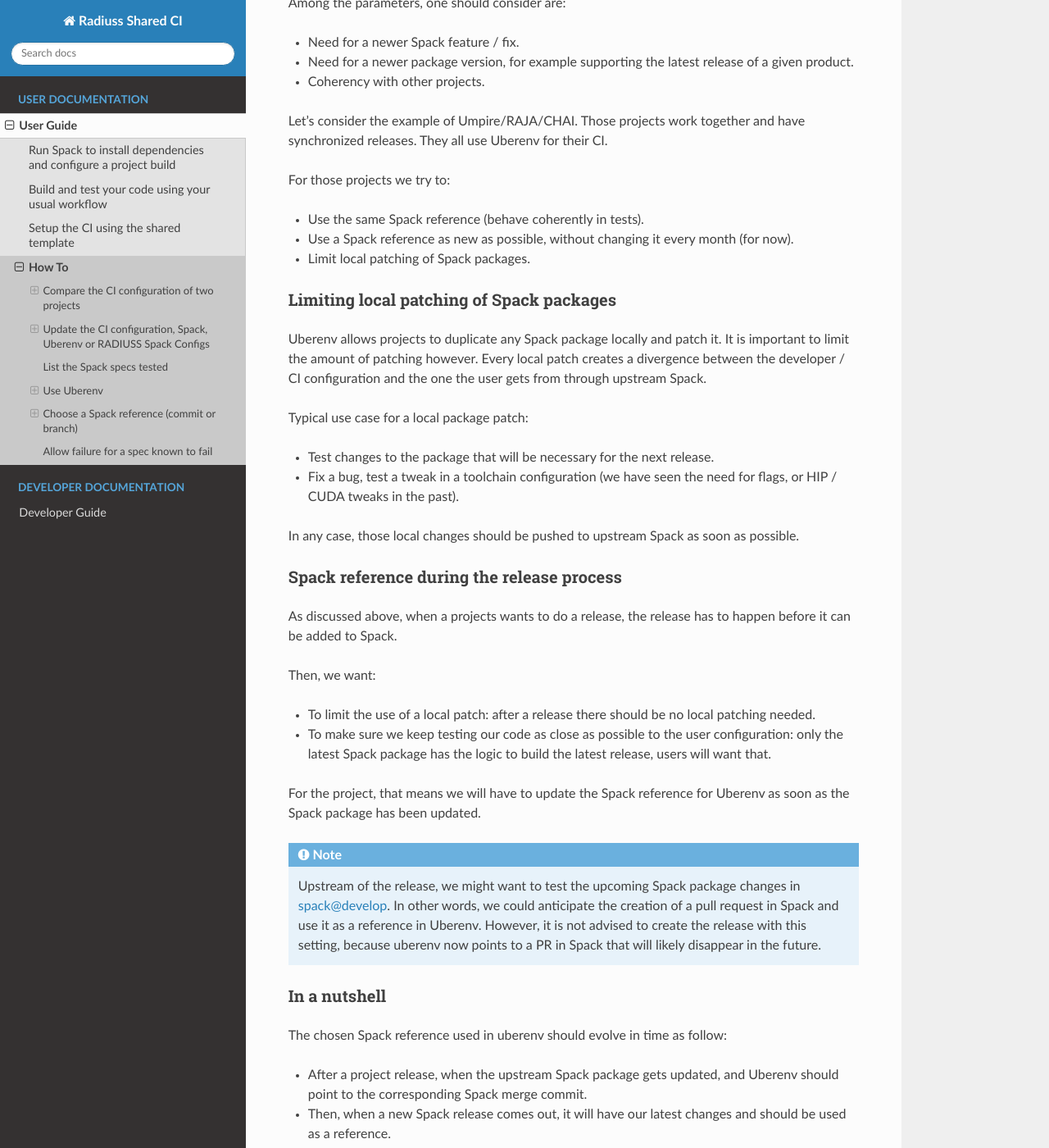
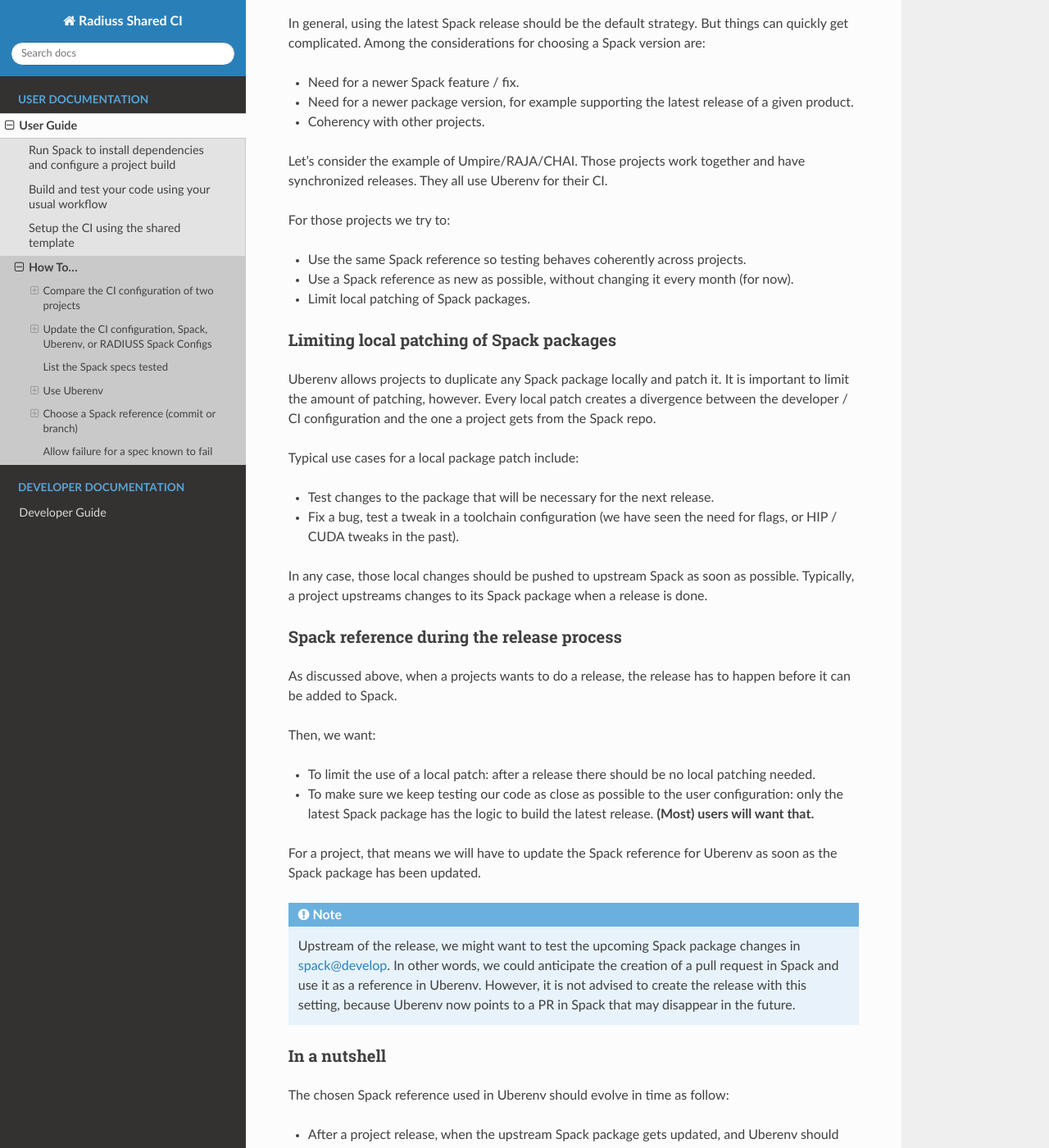
Before and after one commit to LLNL/radiuss-shared-ci, a Sphinx documentation site: the page built from docs/sphinx/user_guide/how_to.rst, in a window 1280 px wide and 1400 px high, scrolled down 4648 px. Shown: the whole window at 82% size. Built offline with Sphinx 7.4.7 and the Read the Docs theme 2.0.0, drawn with Linux system fonts in a browser that asks for light colours; some of the changed text lies outside the part shown.

Commit message:
Final prrofread pass.

```diff
--- a/docs/sphinx/user_guide/how_to.rst
+++ b/docs/sphinx/user_guide/how_to.rst
@@ -7,9 +7,9 @@
 
 .. _user_how_to-label:
 
-******
-How To
-******
+***********
+How To...
+***********
 
 This section describes how to perform various maintenance tasks once you have
 the RADIUSS Shared CI framework set up for your project.
@@ -97,7 +97,7 @@
 .. _update-shared-ci:
 
 =====================================================================
-Update the CI configuration, Spack, Uberenv or RADIUSS Spack Configs
+Update the CI configuration, Spack, Uberenv, or RADIUSS Spack Configs
 =====================================================================
 
 RADIUSS Shared CI relies on three other components to work properly: `Spack`_,
@@ -121,6 +121,12 @@
 However, there are often changes in the Spack configuration formatting and
 options that will require you to update `radiuss-spack-configs`_ and `Uberenv`_.
 
+Updating Uberenv
+================
+
+In general, `Uberenv`_ is lagging behind in terms of compatibility with
+`Spack`_. That's obviously not a guarantee.
+
 Updating radiuss-spack-configs
 ==============================
 
@@ -128,21 +134,16 @@
 versions. In radiuss-spack-configs, we use tags to mark changes in the required
 version of Spack.
 
-Updating Uberenv
-================
-
-In general, `Uberenv`_ is lagging behind in terms of compatibility with
-`Spack`_. That's obviously not a guarantee.
-
 ===================================================
 Project specific variants and dependencies
 ====================================================
 
-The use case
-============
+Projects often have build variants they want to test, but it does not make
+sense to include them in the shared configurations since they may not apply to
+other projects. Also, we want to keep the default Spack specs simple.
 
-Projects often have a variant they use most of the time, but is not set by
-default to keep the default Spack spec simple.
+Example cases
+==============
 
 For example, in Umpire there is ``+fortran``, and ``+openmp`` for RAJA. Those
 variants cannot be shared via the RADIUSS Shared CI project because they are
@@ -234,11 +235,13 @@
 Choose a Spack reference (commit or branch)
 ===========================================
 
-Uberenv needs to know which version of Spack to clone locally. In general,
-using the latest Spack release should be the default strategy. But things can
-quickly get complicated.
+Uberenv needs to know which version of Spack to clone locally. The Spack
+version used by a project can be found in the ``.uberenv_config.json`` file
+in the top-level project directory.
 
-Among the parameters, one should consider are:
+In general, using the latest Spack release should be the default strategy.
+But things can quickly get complicated. Among the considerations for choosing
+a Spack version are:
 
 * Need for a newer Spack feature / fix.
 
@@ -247,12 +250,12 @@
 
 * Coherency with other projects.
 
-Let's consider the example of Umpire/RAJA/CHAI. Those projects work together and
-have synchronized releases. They all use Uberenv for their CI.
+Let's consider the example of Umpire/RAJA/CHAI. Those projects work together
+and have synchronized releases. They all use Uberenv for their CI.
 
 For those projects we try to:
 
-* Use the same Spack reference (behave coherently in tests).
+* Use the same Spack reference so testing behaves coherently across projects.
 
 * Use a Spack reference as new as possible, without changing it every month
   (for now).
@@ -263,11 +266,11 @@
 =========================================
 
 Uberenv allows projects to duplicate any Spack package locally and patch it.
-It is important to limit the amount of patching however. Every local patch
-creates a divergence between the developer / CI configuration and the one the
-user gets from through upstream Spack.
+It is important to limit the amount of patching, however. Every local patch
+creates a divergence between the developer / CI configuration and the one a
+project gets from the Spack repo.
 
-Typical use case for a local package patch:
+Typical use cases for a local package patch include:
 
 * Test changes to the package that will be necessary for the next release.
 
@@ -275,7 +278,8 @@
   for flags, or HIP / CUDA tweaks in the past).
 
 In any case, those local changes should be pushed to upstream Spack as soon as
-possible.
+possible. Typically, a project upstreams changes to its Spack package when
+a release is done.
 
 Spack reference during the release process
 ==========================================
@@ -290,22 +294,22 @@
 
 * To make sure we keep testing our code as close as possible to the user
   configuration: only the latest Spack package has the logic to build the
-  latest release, users will want that.
+  latest release. **(Most) users will want that.**
 
-For the project, that means we will have to update the Spack reference for
+For a project, that means we will have to update the Spack reference for
 Uberenv as soon as the Spack package has been updated.
 
 .. note::
    Upstream of the release, we might want to test the upcoming Spack package
    changes in spack@develop. In other words, we could anticipate the creation
    of a pull request in Spack and use it as a reference in Uberenv. However, it
-   is not advised to create the release with this setting, because uberenv now
-   points to a PR in Spack that will likely disappear in the future.
+   is not advised to create the release with this setting, because Uberenv now
+   points to a PR in Spack that may disappear in the future.
 
 In a nutshell
 =============
 
-The chosen Spack reference used in uberenv should evolve in time as follow:
+The chosen Spack reference used in Uberenv should evolve in time as follow:
 
 * After a project release, when the upstream Spack package gets updated, and
   Uberenv should point to the corresponding Spack merge commit.
```
Also changed, not shown: other parts of docs/sphinx/user_guide/how_to.rst (+1 -1 lines).
